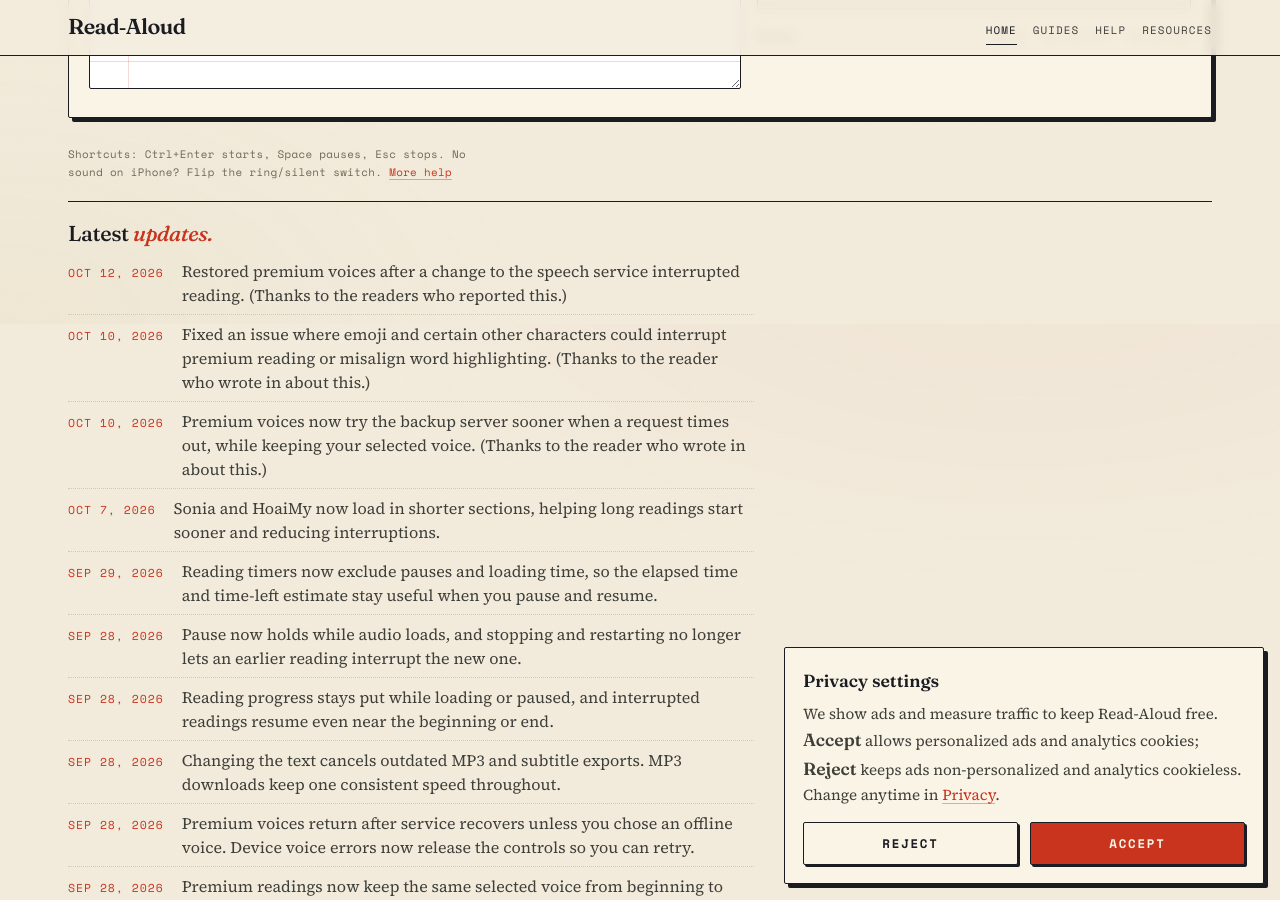
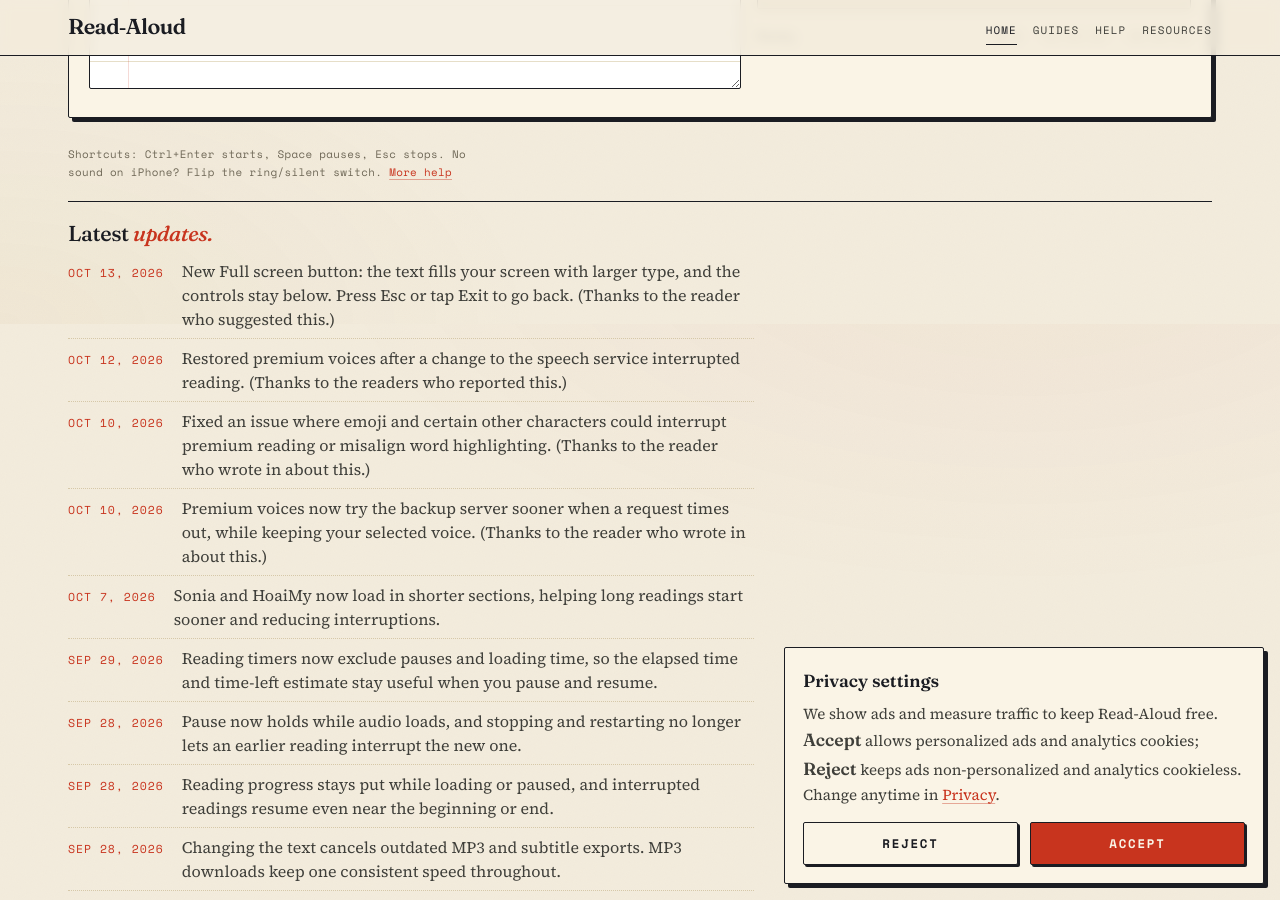
Before and after one commit to ndaly111/read-aloud, a Jekyll site: the page index.html, which Jekyll copies as it is, in a window 1280 px wide and 900 px high, scrolled down 576 px. Built offline with Jekyll 4.4.1, drawn with Linux system fonts in a browser that asks for light colours.

Commit message:
Note full-screen mode in Latest updates
Co-Authored-By: Claude Opus 5.5 <noreply@anthropic.com>

```diff
--- a/index.html
+++ b/index.html
@@ -127,6 +127,10 @@
 <section class="updates-strip" aria-labelledby="updates-heading">
   <h2 id="updates-heading" class="updates-heading">Latest <em>updates.</em></h2>
   <ul class="updates-list">
+    <li>
+      <span class="upd-date">Oct 13, 2026</span>
+      <span class="upd-text">New Full screen button: the text fills your screen with larger type, and the controls stay below. Press Esc or tap Exit to go back. (Thanks to the reader who suggested this.)</span>
+    </li>
     <li>
       <span class="upd-date">Oct 12, 2026</span>
       <span class="upd-text">Restored premium voices after a change to the speech service interrupted reading. (Thanks to the readers who reported this.)</span>
```
